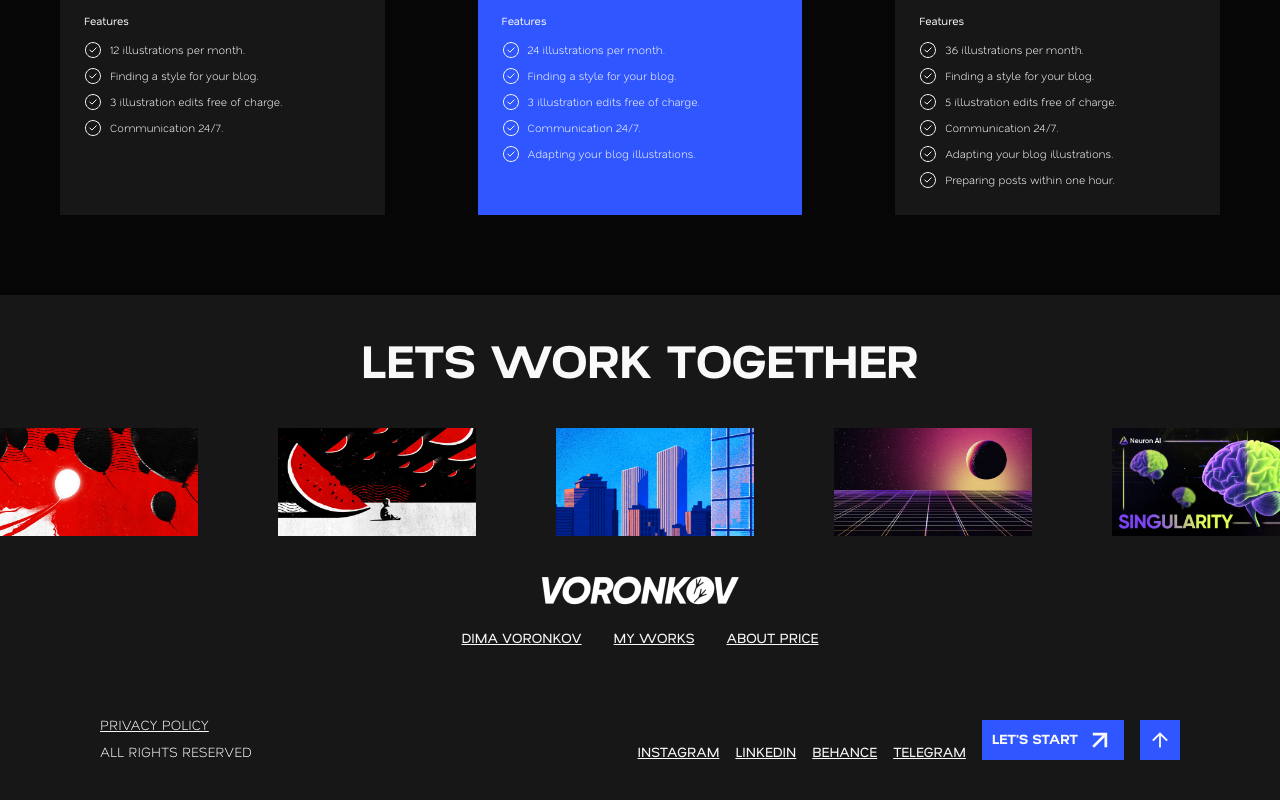
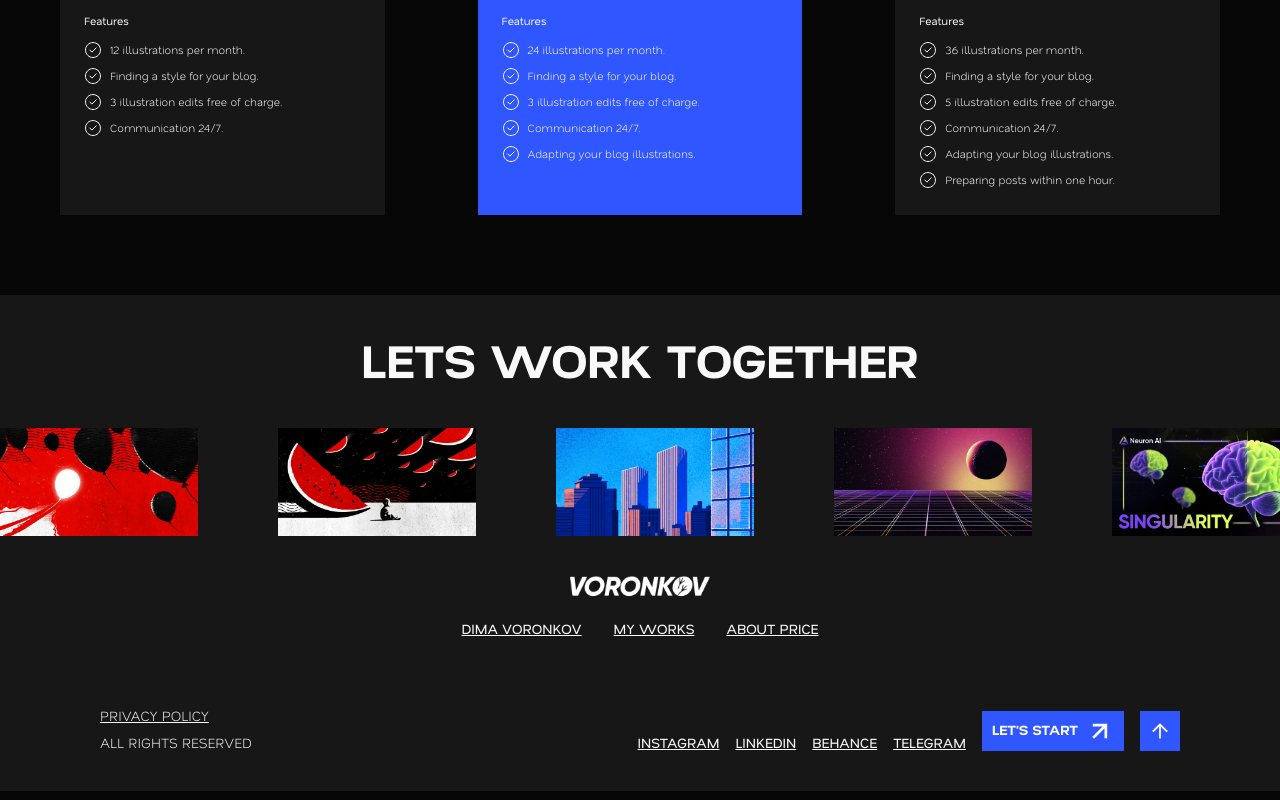
Before and after one commit to Lapik542/voronkov, an Angular app: page / in a window 1280 px wide. Shown: the part 3096-3896 px from the top of the page. Built offline with nearby package versions, Linux system fonts and the light colour scheme.

Commit message:
fix logo

```diff
--- a/src/app/app.component.scss
+++ b/src/app/app.component.scss
@@ -279,7 +279,7 @@
   }
   .nav-title {
     margin: 0;
-    max-width: 121px;
+    max-width: 118px;
     max-height: 21px;
   }
   .menu-icon {
@@ -2149,17 +2149,13 @@
   text-transform: uppercase;
 }
 
-.name-frilancer-footer {
-  color: #3057ff;
-  font-family: 'Nata Sans';
-  font-size: 32px;
-  font-style: normal;
-  font-weight: 900;
-  line-height: normal;
-  text-transform: uppercase;
+.name-frilancer-footer img {
   display: flex;
   text-align: center;
   justify-content: center;
+  margin: 0 auto;
+  max-width: 197px;
+  max-height: 31px;
 }
 
 .navigation-on-my-site {
@@ -2341,8 +2337,9 @@
   .description-carusel-work {
     font-size: 18px;
   }
-  .name-frilancer-footer {
-    font-size: 30px;
+  .name-frilancer-footer img {
+    max-width: 156px;
+    max-height: 28px;
   }
   .info-bottom-foot {
     padding: 0 80px;
@@ -2410,8 +2407,9 @@
     max-width: 20px;
     max-height: 20px;
   }
-  .name-frilancer-footer {
-    font-size: 24px;
+  .name-frilancer-footer img {
+    max-width: 140px;
+    max-height: 22px;
   }
   .info-bottom-foot {
     padding: 0 60px;
@@ -2519,8 +2517,9 @@
     max-width: 16px;
     max-height: 16px;
   }
-  .name-frilancer-footer {
-    font-size: 24px;
+  .name-frilancer-footer img {
+    max-width: 140px;
+    max-height: 22px;
   }
   .info-bottom-footer {
     padding: 0 32px;
@@ -2634,8 +2633,9 @@
       transform: translateX(-101.6%);
     }
   }
-  .name-frilancer-footer {
-    font-size: 24px;
+  .name-frilancer-footer img {
+    max-width: 136px;
+    max-height: 20px;
     justify-content: start;
     margin: 0 16px;
   }
@@ -2663,7 +2663,7 @@
     gap: 8px;
   }
   .social-mobile {
-    color: #3057ff;
+    color: #f9f9f9;
     font-family: 'Nata Sans';
     font-size: 24px;
     font-style: normal;
```
